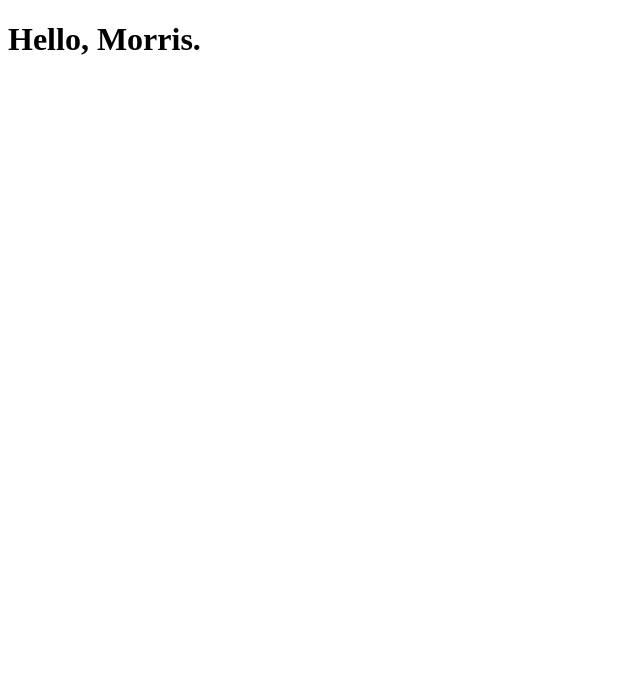
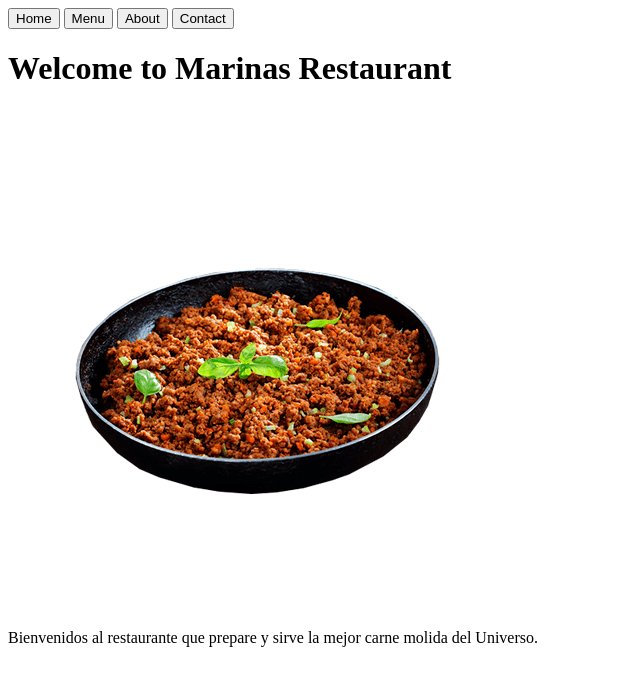
Before and after one commit to blusubz/restaurant-website, a website built with webpack: page src/template.html in a window 1280 px wide. Shown: the whole page, without its empty margins (0-640 px from the left). Built offline with nearby package versions, Linux system fonts and the light colour scheme.

Commit message:
build: install html-loader and configure html image asset bundling

```diff
--- a/package.json
+++ b/package.json
@@ -22,6 +22,7 @@
   "homepage": "https://github.com/blusubz/restaurant-website#readme",
   "devDependencies": {
     "css-loader": "^7.1.5",
+    "html-loader": "^5.1.0",
     "html-webpack-plugin": "^5.6.8",
     "style-loader": "^4.0.0",
     "webpack": "^5.111.1",
--- a/src/index.js
+++ b/src/index.js
@@ -0,0 +1 @@
+console.log('This is a test for the console and creating a bundler');
--- a/src/template.html
+++ b/src/template.html
@@ -7,6 +7,18 @@
         <title>Restaurant Webpage</title>
     </head>
     <body>
-        <h1>Hello, Morris.</h1>
+        <header>
+            <nav><button>Home</button>
+                <button>Menu</button>
+                <button>About</button>
+                <button>Contact</button>
+            </nav>
+        </header>
+
+        <div id="content">
+            <h1>Welcome to Marinas Restaurant</h1>
+            <img src="./carne-molida.png" alt='picture of carne molida' loading="lazy">
+            <p>Bienvenidos al restaurante que prepare y sirve la mejor carne molida del Universo.</p>
+        </div>
     </body>
 </html>
--- a/webpack.config.js
+++ b/webpack.config.js
@@ -26,6 +26,10 @@ export default {
                 use: ["style-loader", "css-loader"],
             },
             {
+                test: /\.html$/i,
+                loader: "html-loader",
+            },
+            {
                 test: /\.(png|svg|jpg|jpeg|gif)$/i,
                 type: "asset/resource",
             },
```
Also changed, not shown: src/carne-molida.png (added), 1 other file.
